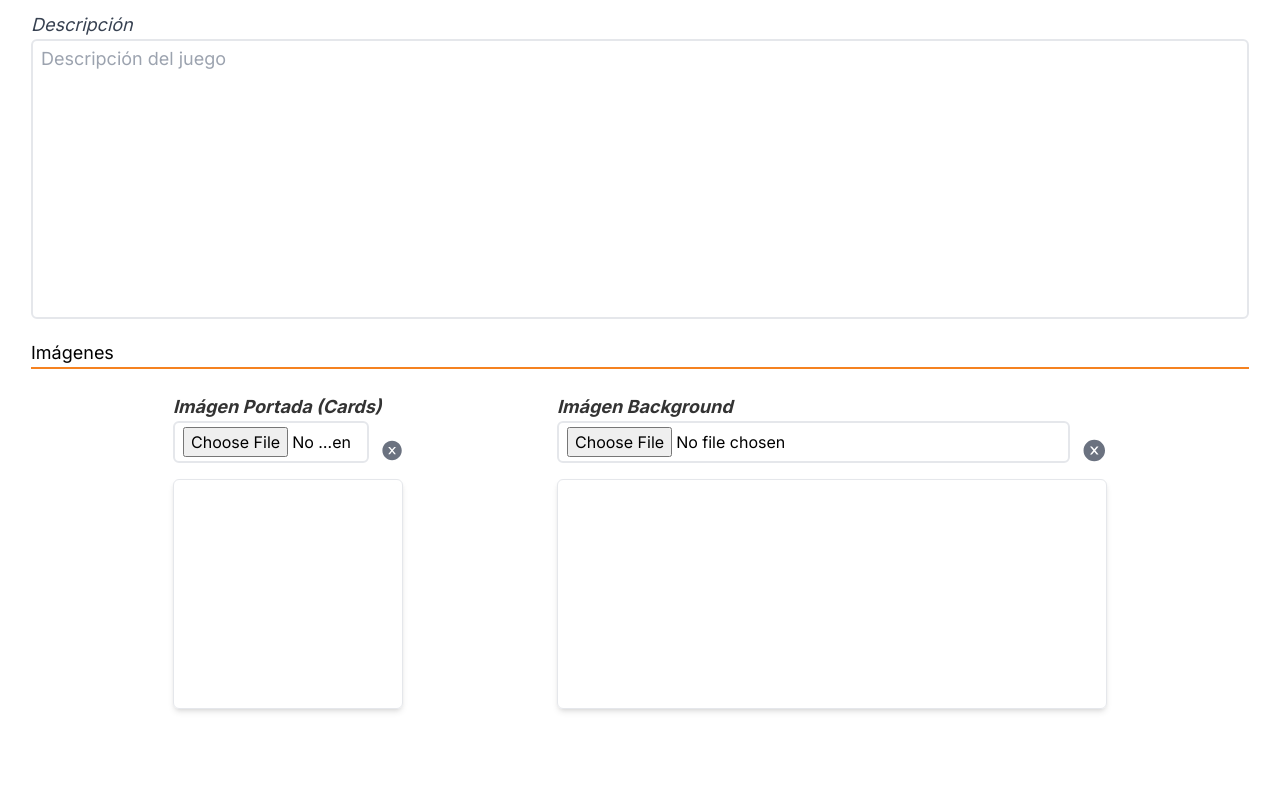
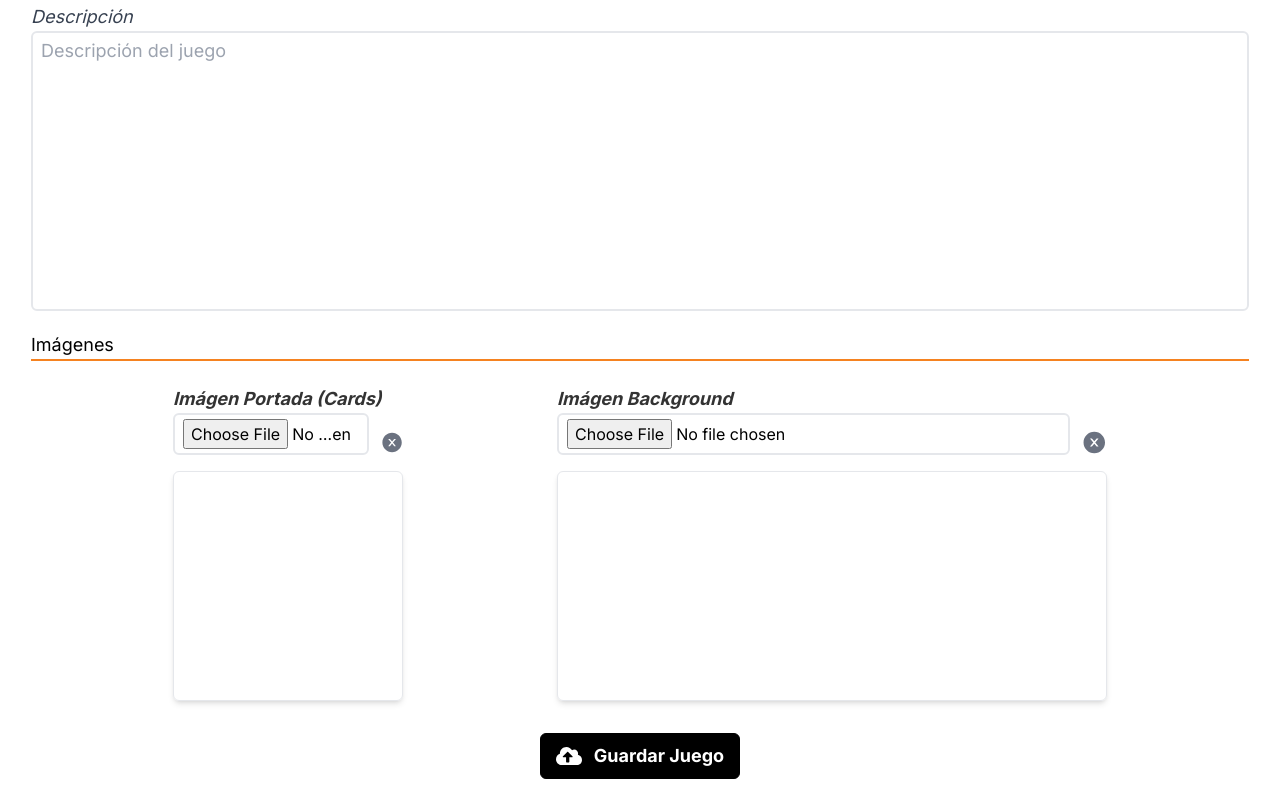
Before and after one commit to alloisa2005/entrega-app, a Next.js app: page /admin/nuevoJuego in a window 1280 px wide. Shown: the part 237-1036 px from the top of the page. Before the commit the page ends 962 px from the top, so only its background shows below. Built offline with nearby package versions, Linux system fonts and the light colour scheme.

Commit message:
feat: Agregando carga de imagenes al Form de nuevo juego

```diff
--- a/src/components/NuevoJuegoForm.jsx
+++ b/src/components/NuevoJuegoForm.jsx
@@ -3,6 +3,8 @@
 import Image from "next/image";
 import { useState } from "react";
 import { AiFillCloseCircle } from "react-icons/ai";
+import { FaCloudUploadAlt } from "react-icons/fa";
+import Spinner from "./Spinner";
 
 const NuevoJuegoForm = () => {
 
@@ -14,6 +16,8 @@ const NuevoJuegoForm = () => {
   const [boxImagePreview, setBoxImagePreview] = useState('');
   const [posterImage, setPosterImage] = useState('');
   const [posterImagePreview, setPosterImagePreview] = useState('');
+  const [error, setError] = useState('');
+  const [loading, setLoading] = useState(false);
 
   const handleInputImage = (e) => {
     if(e.target.name === 'boxImage') {
@@ -39,8 +43,25 @@ const NuevoJuegoForm = () => {
     }
   }
 
+  const handleSubmit = async (e) => {
+    e.preventDefault();
+    setLoading(true);
+
+    if(!titulo.trim() || !categoria.trim() || !precio || !descripcion.trim()) {
+      setError('Todos los campos son obligatorios');
+      setLoading(false);
+      return;
+    }
+
+    if(!boxImage || !posterImage) {
+      setError('Debes cargar ambas imágenes');
+      setLoading(false);
+      return;
+    }
+  }
+
   return (
-    <form className="mt-7">
+    <form className="my-5" onSubmit={handleSubmit}>
 
       <div className="flex flex-col lg:flex-row items-center w-full gap-2">
 
@@ -132,6 +153,30 @@ const NuevoJuegoForm = () => {
           </div>
 
         </div>
+
+        {error && (
+          <div className="bg-red-500 text-white font-bold rounded-lg px-3 py-1 mb-4 flex items-center shadow-lg">
+            <p className="font-josefin text-md">{error}</p>
+          </div>
+        )}
+
+        <div className="w-full mt-4 flex justify-center">
+          <button
+            disabled={loading}
+            type="submit"
+            className="min-w-[200px] flex justify-center items-center gap-3 border border-black bg-black hover:bg-white px-2 py-2 rounded-md ease-out duration-300 hover:shadow-lg text-white hover:text-black"
+          >
+            {loading ? (
+            <Spinner />
+          ) : (
+            <>
+              <FaCloudUploadAlt size={26} className="" />
+              <p className="text-lg font-bold">Guardar Juego</p>
+            </>
+          )}
+          </button>
+      </div>
+
       </div>
     </form>
   )
--- /dev/null
+++ b/src/components/Spinner.jsx
@@ -0,0 +1,26 @@
+import React from "react";
+
+const Spinner = () => {
+  return (
+    <div role="status">
+      <svg
+        aria-hidden="true"
+        className="inline w-7 h-7 mr-2 text-black animate-spin fill-white"
+        viewBox="0 0 100 101"
+        fill="none"
+        xmlns="http://www.w3.org/2000/svg"
+      >
+        <path
+          d="M100 50.5908C100 78.2051 77.6142 100.591 50 100.591C22.3858 100.591 0 78.2051 0 50.5908C0 22.9766 22.3858 0.59082 50 0.59082C77.6142 0.59082 100 22.9766 100 50.5908ZM9.08144 50.5908C9.08144 73.1895 27.4013 91.5094 50 91.5094C72.5987 91.5094 90.9186 73.1895 90.9186 50.5908C90.9186 27.9921 72.5987 9.67226 50 9.67226C27.4013 9.67226 9.08144 27.9921 9.08144 50.5908Z"
+          fill="currentColor"
+        />
+        <path
+          d="M93.9676 39.0409C96.393 38.4038 97.8624 35.9116 97.0079 33.5539C95.2932 28.8227 92.871 24.3692 89.8167 20.348C85.8452 15.1192 80.8826 10.7238 75.2124 7.41289C69.5422 4.10194 63.2754 1.94025 56.7698 1.05124C51.7666 0.367541 46.6976 0.446843 41.7345 1.27873C39.2613 1.69328 37.813 4.19778 38.4501 6.62326C39.0873 9.04874 41.5694 10.4717 44.0505 10.1071C47.8511 9.54855 51.7191 9.52689 55.5402 10.0491C60.8642 10.7766 65.9928 12.5457 70.6331 15.2552C75.2735 17.9648 79.3347 21.5619 82.5849 25.841C84.9175 28.9121 86.7997 32.2913 88.1811 35.8758C89.083 38.2158 91.5421 39.6781 93.9676 39.0409Z"
+          fill="currentFill"
+        />
+      </svg>
+    </div>
+  );
+};
+
+export default Spinner;
```
